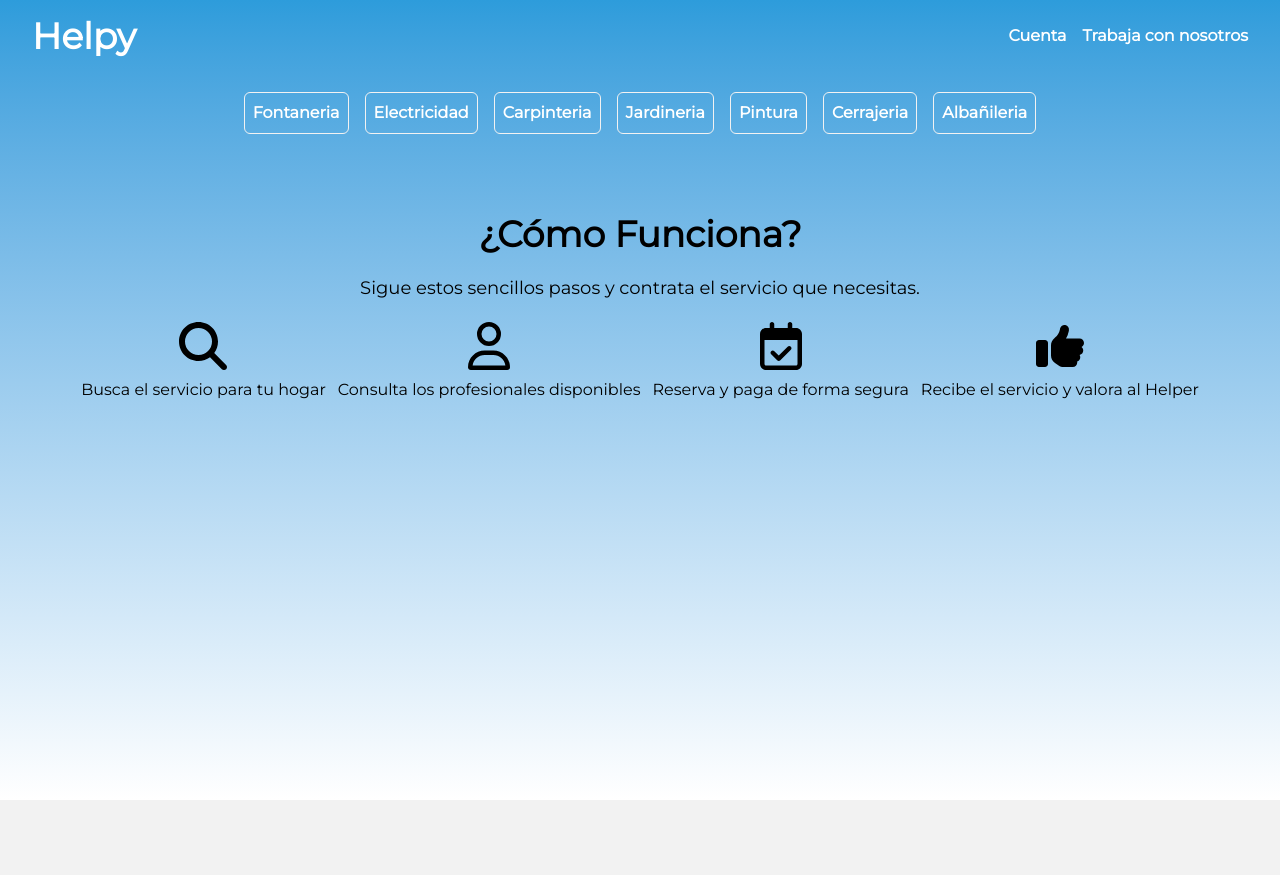
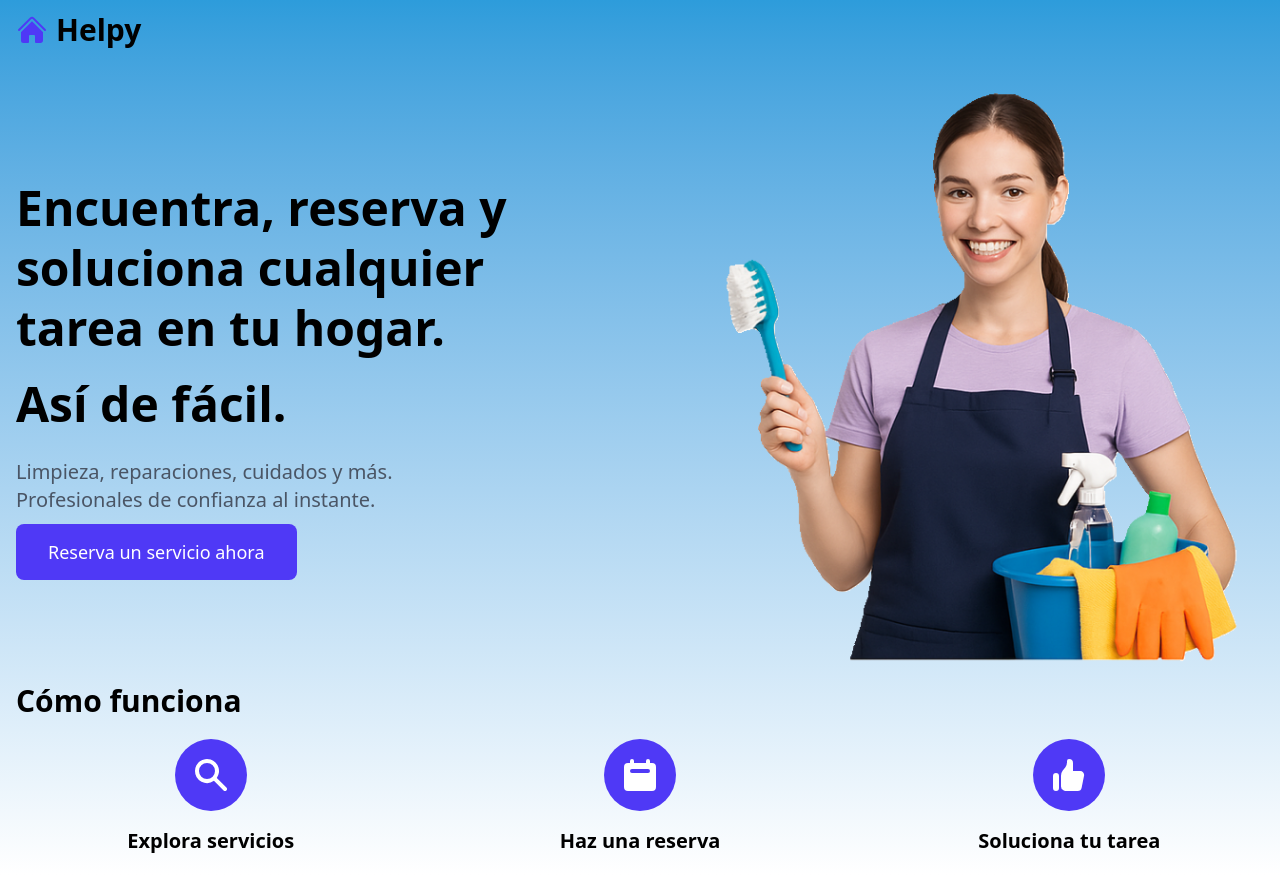
Before and after one commit to GuilleMarejada/helpy, a Nuxt app: page / in a window 1280 px wide. Before the commit the page ends 800 px from the top, so only its background shows below. Built offline with nearby package versions, Linux system fonts and the light colour scheme.

Commit message:
chore: update code structure and remove redundant sections

```diff
--- a/app.vue
+++ b/app.vue
@@ -1,6 +1,6 @@
 <template>
-  <div class="bg-gradient-to-b from-azul to-[#FFFFFF] h-screen">
-    <NavBar />
+  <div class="bg-gradient-to-b from-azul to-[#FFFFFF] h-auto min-h-screen">
+    <!-- <NavBar /> -->
     <NuxtPage />
   </div>
 </template>
--- a/components/NavBar.vue
+++ b/components/NavBar.vue
@@ -1,5 +1,5 @@
 <template>
-    <nav class="text-white">
+    <nav class="">
         <div class="mx-auto flex justify-center font-bold">
             <div class="max-w-[1500px] w-full flex justify-between items-center px-8 py-4">
                 <a href="/" class="text-4xl font-bold">Helpy</a>
@@ -16,7 +16,7 @@
             <ul class="flex space-x-4">
                 <li v-for="service in services" :key="service.text">
                     <button
-                        class="border cursor-pointer border-gris rounded-md p-2 hover:bg-azul transition duration-300 ease-in-out"
+                        class="border border-black cursor-pointer rounded-md p-2 hover:bg-azul transition duration-300 ease-in-out"
                         @click="() => { selectService(service.text); toggleModal(); }">
                         {{ service.text }}
                     </button>
--- a/package.json
+++ b/package.json
@@ -12,11 +12,11 @@
   "dependencies": {
     "@nuxtjs/google-fonts": "^3.2.0",
     "@pinia/nuxt": "^0.10.1",
-    "@tailwindcss/vite": "^4.1.1",
+    "@tailwindcss/vite": "^4.1.3",
     "@vuepic/vue-datepicker": "^11.0.2",
     "nuxt": "^3.16.2",
     "pinia": "^3.0.1",
-    "tailwindcss": "^4.1.1",
+    "tailwindcss": "^4.1.3",
     "vue": "^3.5.13",
     "vue-router": "^4.5.0"
   }
--- /dev/null
+++ b/pages/client/index.vue
@@ -0,0 +1,6 @@
+<template>
+  <div class="container flex flex-col justify-center items-center mx-auto">
+    <NavBar />
+    <ComoFunciona />
+  </div>
+</template>
--- a/pages/helper/index.vue
+++ b/pages/helper/index.vue
@@ -1,5 +1,6 @@
 <template>
   <div>
+    <NavBar />
     <h1>Helper Page</h1>
     <p>INFORMACION PARA TRABAJADORES</p>
   </div>
--- a/pages/index.vue
+++ b/pages/index.vue
@@ -1,5 +1,76 @@
 <template>
-  <div class="container flex flex-col justify-center items-center mx-auto mt-10">
-    <ComoFunciona />
-  </div>
-</template>
+    <div class="min-h-screen font-sans pb-5">
+      <header class="container mx-auto px-4 py-3">
+        <div class="flex items-center">
+          <div class="flex items-center">
+            <div class="text-indigo-600">
+              <svg xmlns="http://www.w3.org/2000/svg" viewBox="0 0 24 24" fill="currentColor" class="w-8 h-8">
+                <path d="M11.47 3.84a.75.75 0 011.06 0l8.69 8.69a.75.75 0 101.06-1.06l-8.689-8.69a2.25 2.25 0 00-3.182 0l-8.69 8.69a.75.75 0 001.061 1.06l8.69-8.69z" />
+                <path d="M12 5.432l8.159 8.159c.03.03.06.058.091.086v6.198c0 1.035-.84 1.875-1.875 1.875H15a.75.75 0 01-.75-.75v-4.5a.75.75 0 00-.75-.75h-3a.75.75 0 00-.75.75V21a.75.75 0 01-.75.75H5.625a1.875 1.875 0 01-1.875-1.875v-6.198a2.29 2.29 0 00.091-.086L12 5.43z" />
+              </svg>
+            </div>
+            <h1 class="text-3xl font-bold ml-2">Helpy</h1>
+          </div>
+        </div>
+      </header>
+
+      <main class="container mx-auto px-4">
+        <div class="flex flex-col lg:flex-row items-center justify-between">
+          <div class="lg:w-1/2 mb-10 lg:mb-0 lg:pr-10">
+            <h2 class="text-5xl font-bold leading-tight mb-6">
+              Encuentra, reserva y soluciona cualquier tarea en tu hogar.
+              <span class="block mt-4">Así de fácil.</span>
+            </h2>
+            <p class="text-xl text-gray-600 mb-6">
+              Limpieza, reparaciones, cuidados y más.
+              <span class="block">Profesionales de confianza al instante.</span>
+            </p>
+            <a class="bg-indigo-600 text-white font-medium py-4 px-8 rounded-lg text-lg hover:bg-indigo-700 transition duration-300" href="/client">
+              Reserva un servicio ahora
+            </a>
+          </div>
+
+          <div class="lg:w-1/2">
+            <img src="/images/limpiadora.PNG" alt="Profesional de limpieza" class="w-full" />
+          </div>
+        </div>
+
+        <div>
+          <h3 class="text-3xl font-bold mb-5">Cómo funciona</h3>
+
+          <div class="grid grid-cols-1 md:grid-cols-3 gap-10">
+            <div class="flex flex-col items-center">
+              <div class="bg-indigo-600 rounded-full p-4 mb-4">
+                <svg xmlns="http://www.w3.org/2000/svg" class="h-10 w-10 text-white" viewBox="0 0 20 20" fill="currentColor">
+                  <path fill-rule="evenodd" d="M8 4a4 4 0 100 8 4 4 0 000-8zM2 8a6 6 0 1110.89 3.476l4.817 4.817a1 1 0 01-1.414 1.414l-4.816-4.816A6 6 0 012 8z" clip-rule="evenodd" />
+                </svg>
+              </div>
+              <h4 class="text-xl font-semibold">Explora servicios</h4>
+            </div>
+
+            <div class="flex flex-col items-center">
+              <div class="bg-indigo-600 rounded-full p-4 mb-4">
+                <svg xmlns="http://www.w3.org/2000/svg" class="h-10 w-10 text-white" viewBox="0 0 20 20" fill="currentColor">
+                  <path fill-rule="evenodd" d="M6 2a1 1 0 00-1 1v1H4a2 2 0 00-2 2v10a2 2 0 002 2h12a2 2 0 002-2V6a2 2 0 00-2-2h-1V3a1 1 0 10-2 0v1H7V3a1 1 0 00-1-1zm0 5a1 1 0 000 2h8a1 1 0 100-2H6z" clip-rule="evenodd" />
+                </svg>
+              </div>
+              <h4 class="text-xl font-semibold">Haz una reserva</h4>
+            </div>
+
+            <div class="flex flex-col items-center">
+              <div class="bg-indigo-600 rounded-full p-4 mb-4">
+                <svg xmlns="http://www.w3.org/2000/svg" class="h-10 w-10 text-white" viewBox="0 0 20 20" fill="currentColor">
+                  <path d="M2 10.5a1.5 1.5 0 113 0v6a1.5 1.5 0 01-3 0v-6zM6 10.333v5.43a2 2 0 001.106 1.79l.05.025A4 4 0 008.943 18h5.416a2 2 0 001.962-1.608l1.2-6A2 2 0 0015.56 8H12V4a2 2 0 00-2-2 1 1 0 00-1 1v.667a4 4 0 01-.8 2.4L6.8 7.933a4 4 0 00-.8 2.4z" />
+                </svg>
+              </div>
+              <h4 class="text-xl font-semibold">Soluciona tu tarea</h4>
+            </div>
+          </div>
+        </div>
+      </main>
+    </div>
+  </template>
+
+  <script setup>
+   defineOptions({ name: 'IndexPage' })
+  </script>
```
Also changed, not shown: public/images/limpiadora.PNG (added), 1 other file (tests, documents, lock files or other folders).
